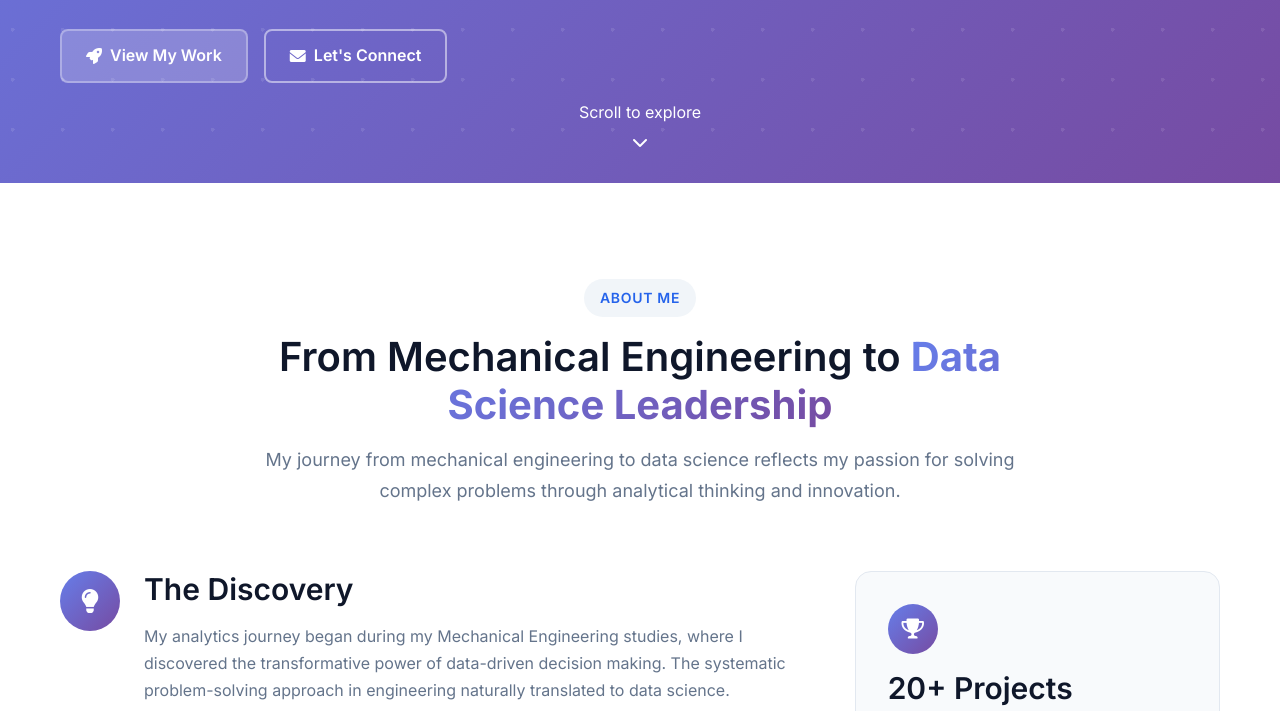
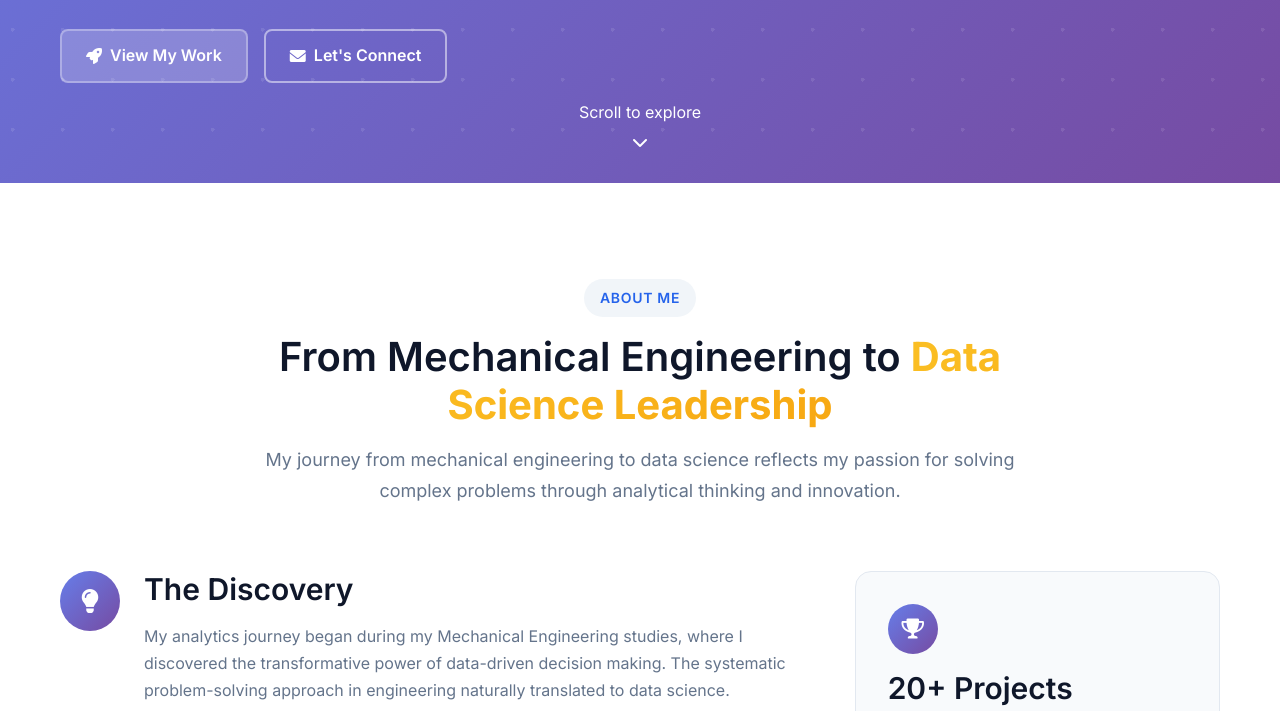
Before and after one commit to ShivaniTayade1/ShivaniTayade1.github.io, a plain HTML site: page index.html in a window 1280 px wide. Shown: the part 617-1328 px from the top of the page. Drawn offline with Linux system fonts and the light colour scheme.

Commit message:
Update styles.css

```diff
--- a/styles.css
+++ b/styles.css
@@ -60,7 +60,7 @@ p {
 }
 
 .highlight {
-    background: var(--gradient-primary);
+    background: linear-gradient(135deg, #fbbf24 0%, #f59e0b 100%);
     -webkit-background-clip: text;
     -webkit-text-fill-color: transparent;
     background-clip: text;
@@ -70,6 +70,7 @@ p {
     /* Fallback for browsers that don't support background-clip */
     background-size: 100% 100%;
     background-repeat: no-repeat;
+    text-shadow: 0 0 0 rgba(251, 191, 36, 0.3);
 }
 
 /* Section Headers */
```
